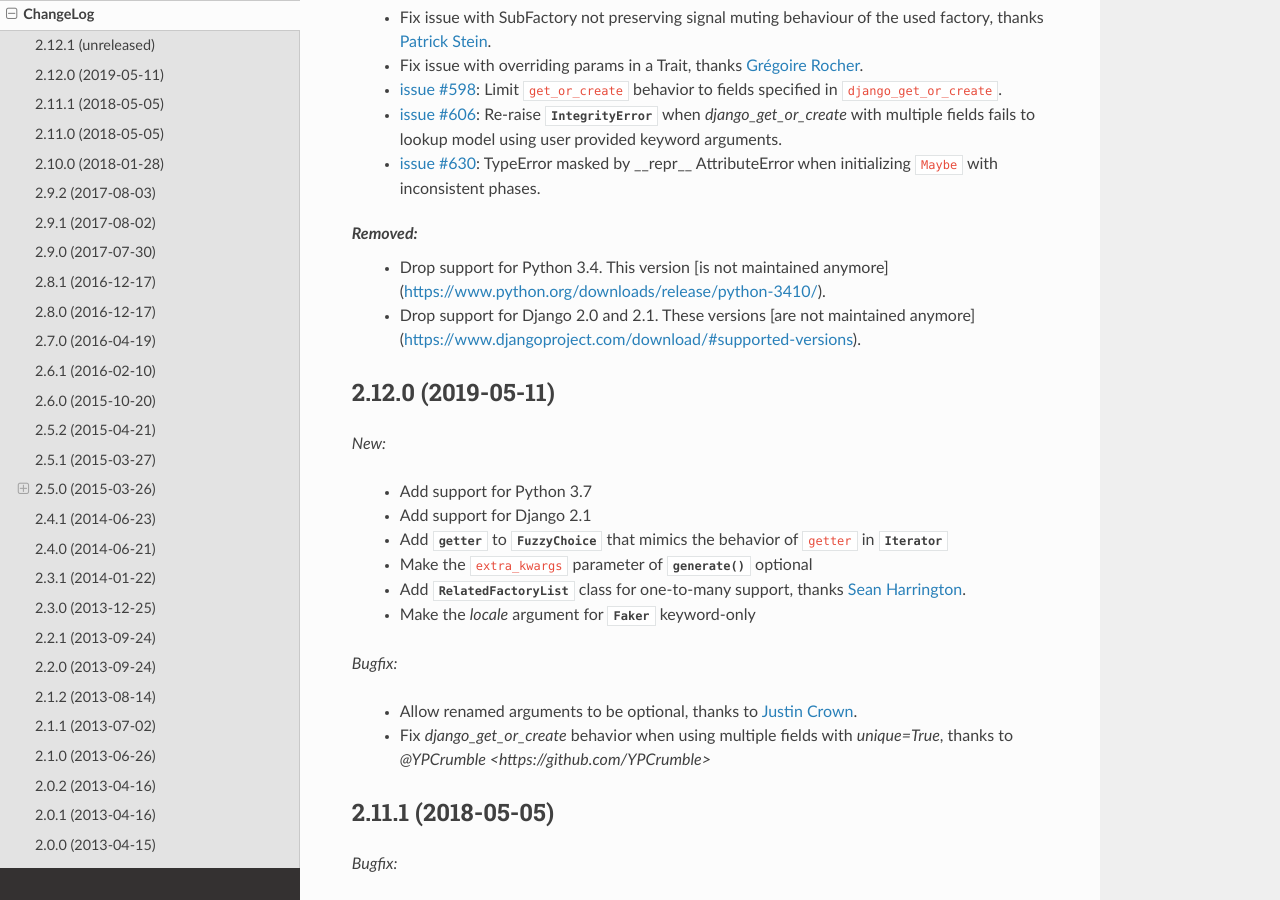
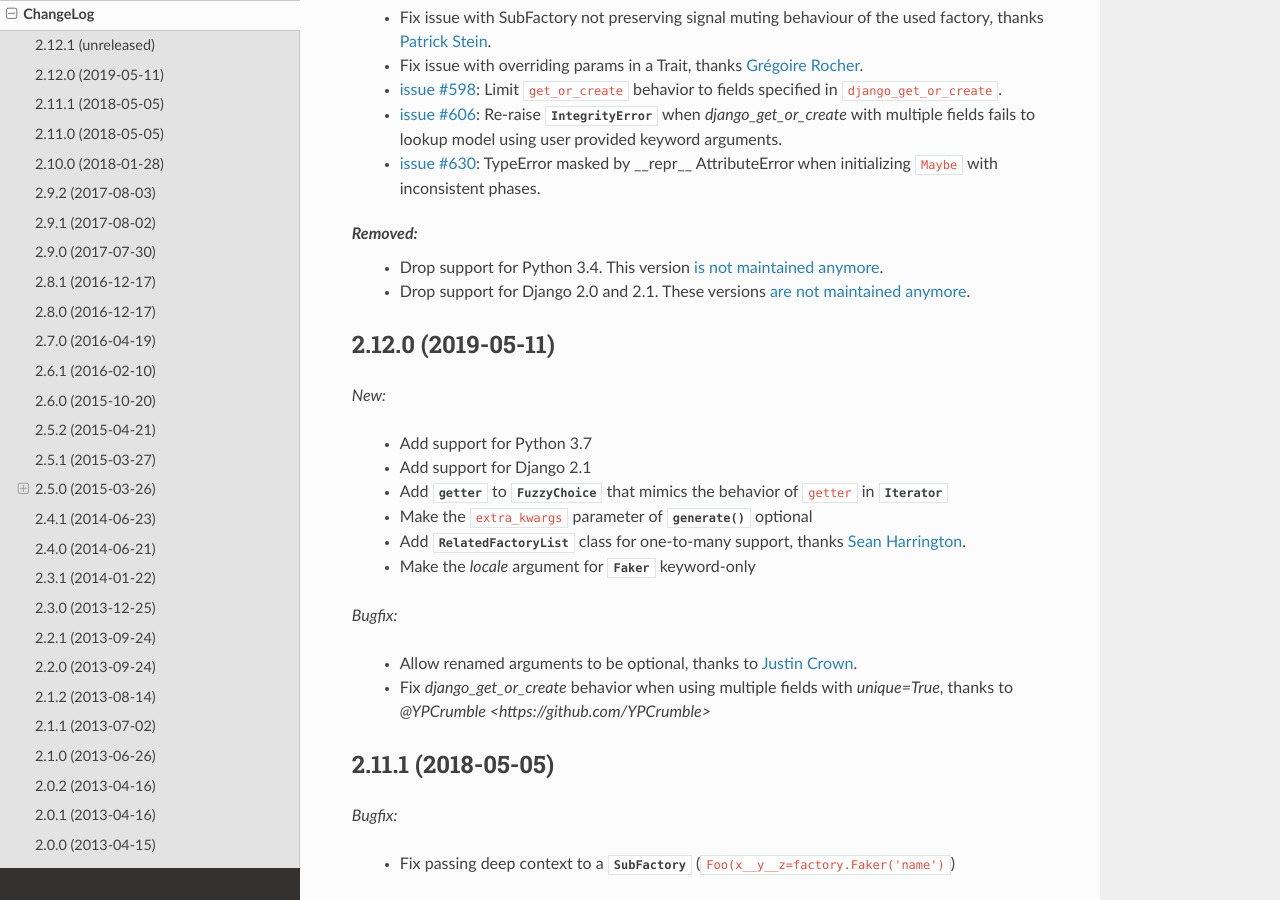
Before and after one commit to FactoryBoy/factory_boy, a Sphinx documentation site: the page built from docs/changelog.rst, in a window 1280 px wide and 900 px high, scrolled down 378 px. Built offline with Sphinx 7.4.7 and the Read the Docs theme 2.0.0, drawn with Linux system fonts in a browser that asks for light colours.

Commit message:
Correct reStructuredText syntax in docs/changelog.rst

```diff
--- a/docs/changelog.rst
+++ b/docs/changelog.rst
@@ -18,8 +18,8 @@ ChangeLog
     - :issue:`630`: TypeError masked by __repr__ AttributeError when initializing ``Maybe`` with inconsistent phases.
 
 *Removed:*
-    - Drop support for Python 3.4. This version [is not maintained anymore](https://www.python.org/downloads/release/python-3410/).
-    - Drop support for Django 2.0 and 2.1. These versions [are not maintained anymore](https://www.djangoproject.com/download/#supported-versions).
+    - Drop support for Python 3.4. This version `is not maintained anymore <https://www.python.org/downloads/release/python-3410/>`_.
+    - Drop support for Django 2.0 and 2.1. These versions `are not maintained anymore <https://www.djangoproject.com/download/#supported-versions>`_.
 
 
 2.12.0 (2019-05-11)
```
